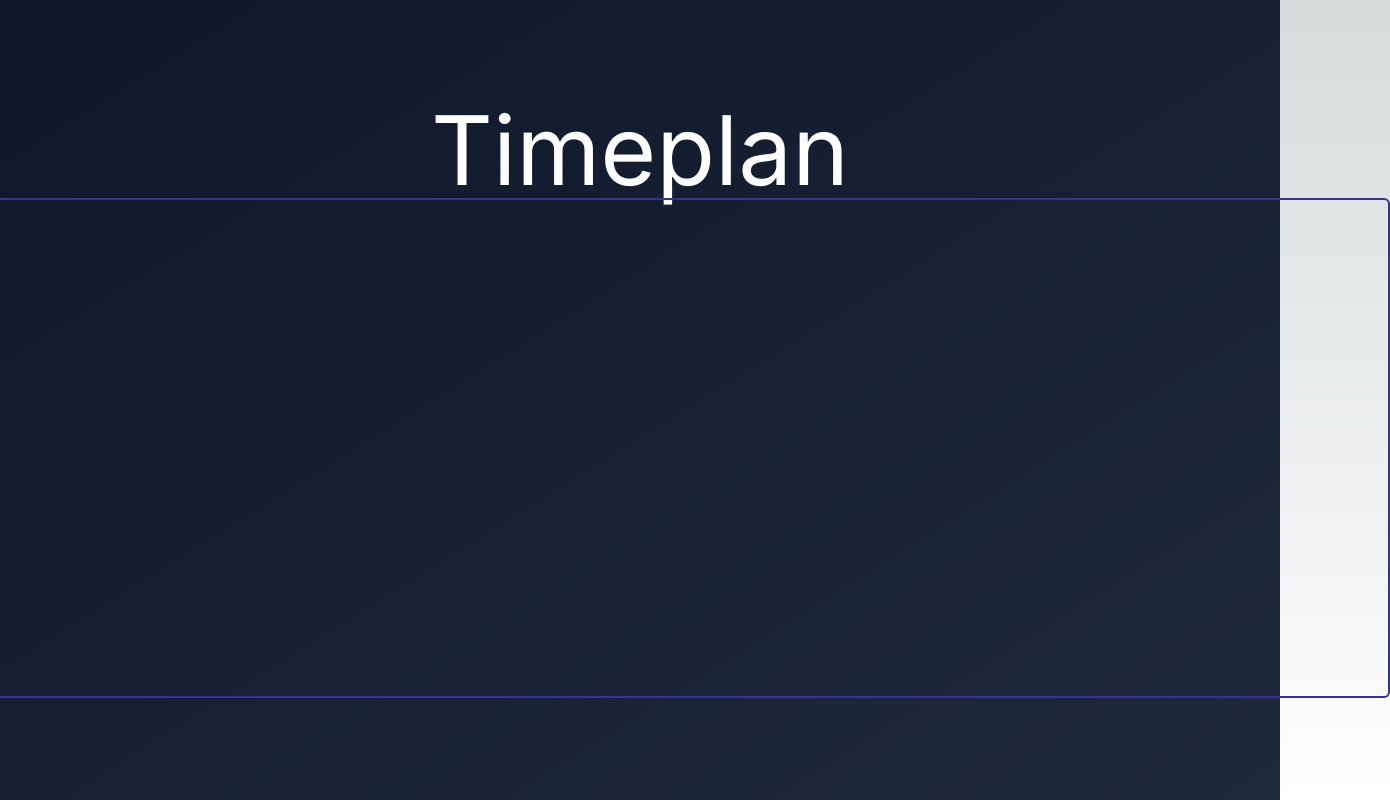
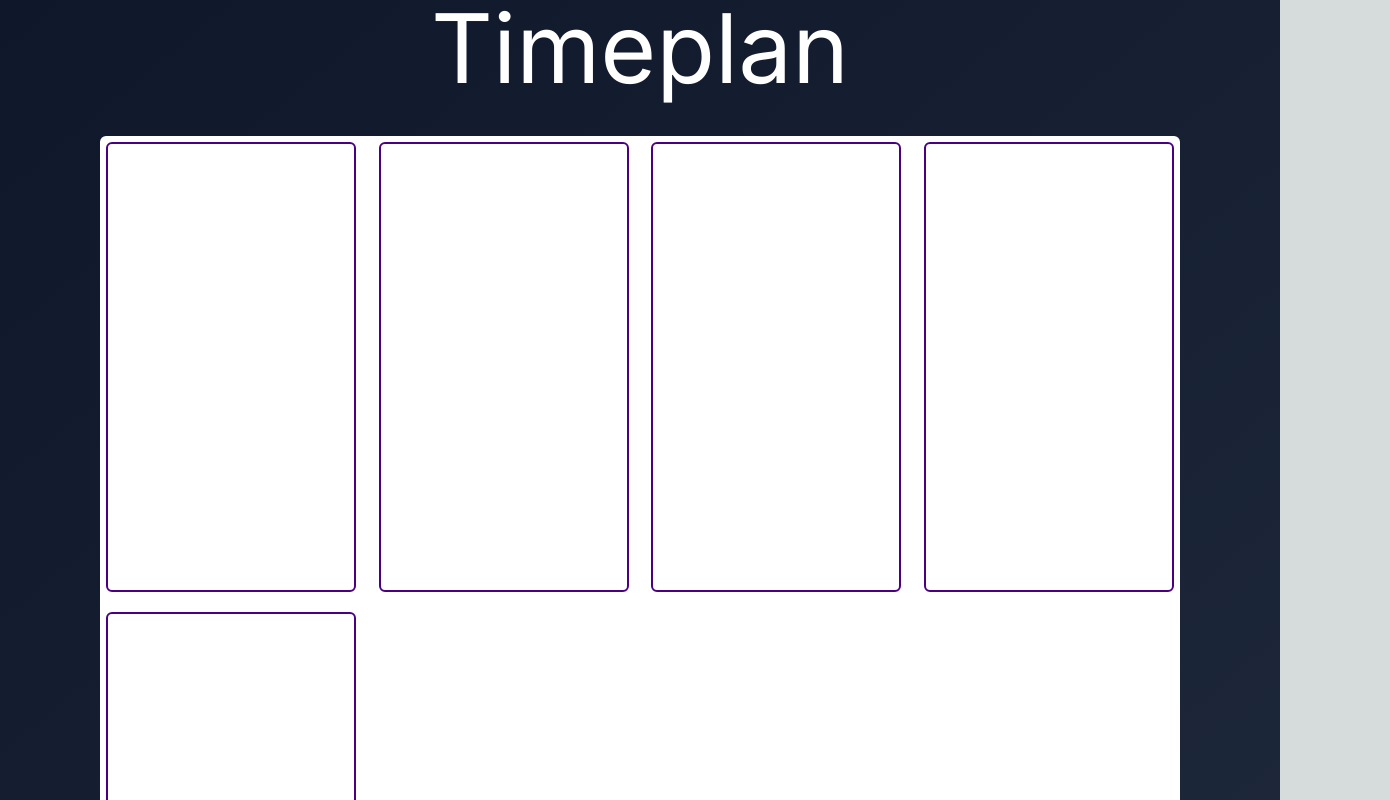
Before and after one commit to tiller-vgs/Timeplan, a Next.js app in the folder timeplan/: page /schedule in a window 1280 px wide. Shown: the top 800 px of the page, 1390 px wide, since content can reach past the window. Built offline with nearby package versions, Linux system fonts and the light colour scheme.

Commit message:
style: Changed how the page Timeplan looks like.
The Biggest border is now white and more boarders inside it were made.

```diff
--- a/timeplan/app/schedule/page.jsx
+++ b/timeplan/app/schedule/page.jsx
@@ -1,13 +1,89 @@
 export default function Schedule() {
+  // Definer variabler for størrelse og mellomrom
+  const boxWidth = "250px";
+  const boxHeight = "450px";
+  const boxMargin = "20px";
+
   return (
     <main className="flex flex-col items-center justify-center min-h-screen bg-gradient-to-br text-white from-slate-900 to-slate-800">
       <div className="flex flex-col items-center gap-y-10">
         <h1 className="text-8xl">Timeplan</h1>
 
+        <div
+          style={{
+            border: "2px solid white", // Ytterste border hvit
+            padding: "4px",
+            borderRadius: "0.375rem", // Avrundede hjørner
+            display: "flex",
+            justifyContent: "space-between", // Plasserer boksene med jevn avstand
+            flexWrap: "wrap", // La boksene gå til neste linje hvis de ikke passer
+            gap: boxMargin, // Legg til gap mellom boksene
+            backgroundColor: "white", // Bakgrunnsfarge hvit
+            flexDirection: "row", // Sørger for at boksene ordnes horisontalt
+            width: "calc(4 * (" + boxWidth + " + " + boxMargin + "))", // Juster bredden basert på boksebredde og mellomrom
+          }}
+        >
+          {/* Første boks */}
+          <div
+            style={{
+              border: "2px solid indigo", // Mindre border indigo
+              padding: "4px",
+              borderRadius: "0.375rem", // Avrundede hjørner
+              height: boxHeight,
+              width: boxWidth,
+              backgroundColor: "white", // Bakgrunnsfarge hvit
+            }}
+          ></div>
+
+          {/* Andre boks */}
+          <div
+            style={{
+              border: "2px solid indigo", // Mindre border indigo
+              padding: "4px",
+              borderRadius: "0.375rem", // Avrundede hjørner
+              height: boxHeight,
+              width: boxWidth,
+              backgroundColor: "white", // Bakgrunnsfarge hvit
+            }}
+          ></div>
+
+          {/* Tredje boks */}
+          <div
+            style={{
+              border: "2px solid indigo", // Mindre border indigo
+              padding: "4px",
+              borderRadius: "0.375rem", // Avrundede hjørner
+              height: boxHeight,
+              width: boxWidth,
+              backgroundColor: "white", // Bakgrunnsfarge hvit
+            }}
+          ></div>
+
+          {/* Fjerde boks */}
+          <div
+            style={{
+              border: "2px solid indigo", // Mindre border indigo
+              padding: "4px",
+              borderRadius: "0.375rem", // Avrundede hjørner
+              height: boxHeight,
+              width: boxWidth,
+              backgroundColor: "white", // Bakgrunnsfarge hvit
+            }}
+          ></div>
+
+          {/* Femte boks */}
+          <div
+            style={{
+              border: "2px solid indigo", // Mindre border indigo
+              padding: "4px",
+              borderRadius: "0.375rem", // Avrundede hjørner
+              height: boxHeight,
+              width: boxWidth,
+              backgroundColor: "white", // Bakgrunnsfarge hvit
+            }}
+          ></div>
         </div>
-        <div class="border-solid border-2 border-indigo-800 p-4 rounded-md inline-block" style={{ height: "500px", width: "1500px" }}></div>
-
-
+      </div>
     </main>
   );
 }
```
Lines whose indentation alone changed are shown as unchanged.
